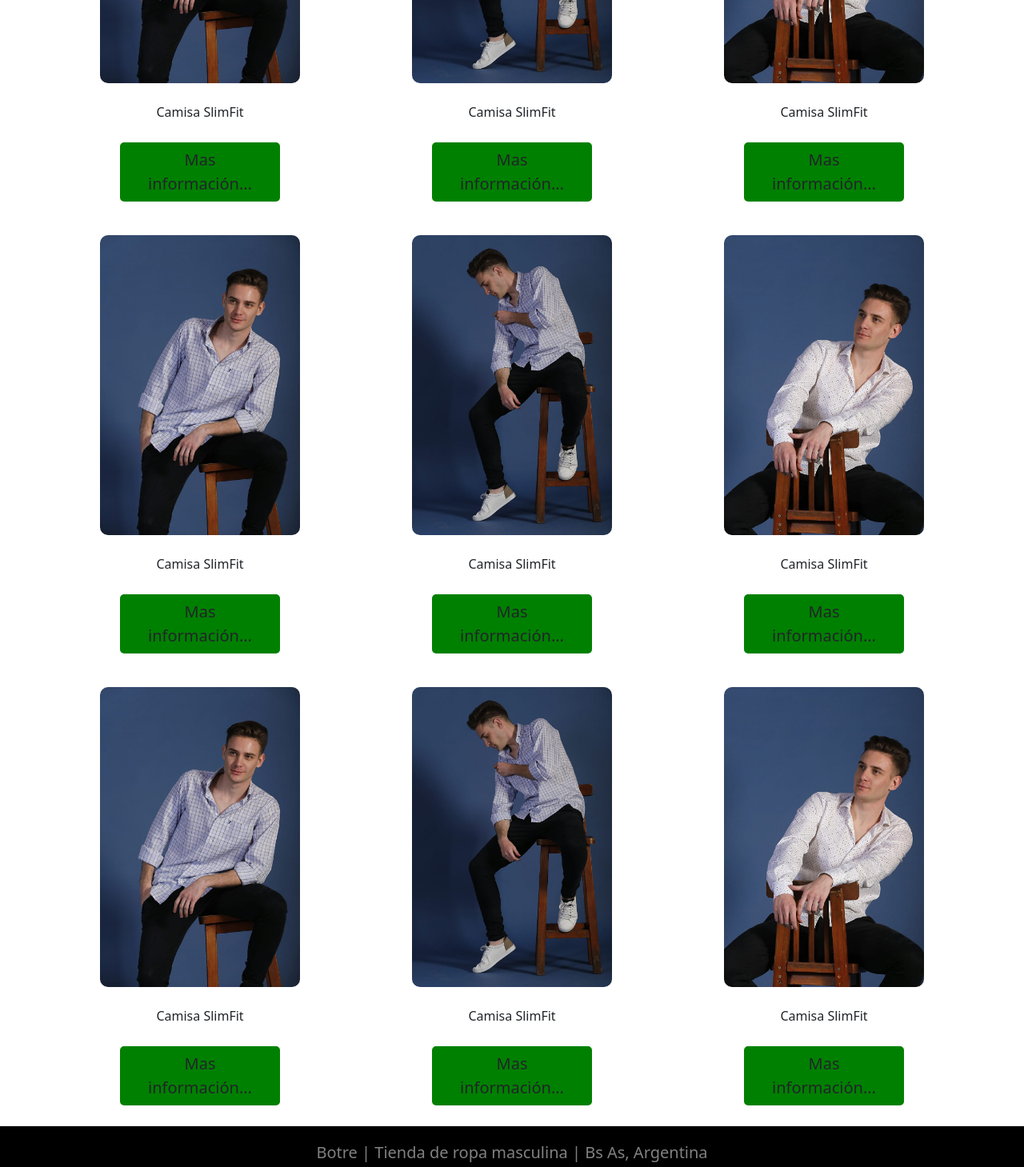
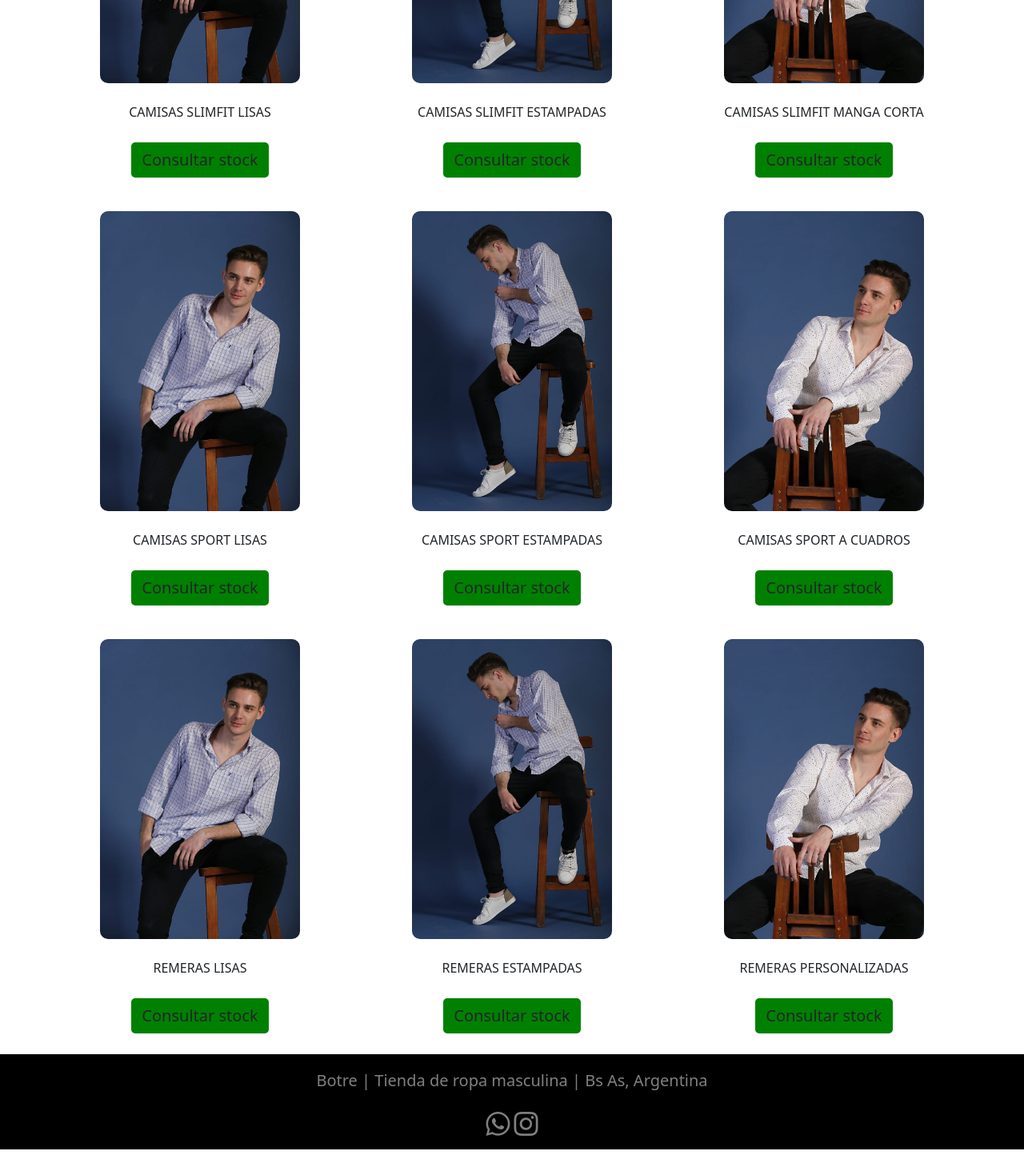
Before and after one commit to sebahuapa/HUAPALLA-tiendaRopa, a website: page paginas/coleccion.html in a window 1280 px wide. Shown: the part 460-1919 px from the top of the page at 80% size. After the commit the page ends 1897 px from the top, so only its background shows below. Drawn offline with nearby package versions, Linux system fonts and the light colour scheme.

Commit message:
Se actualizan algunos estilos y se reparan problemas responsive

```diff
--- a/paginas/coleccion.html
+++ b/paginas/coleccion.html
@@ -43,54 +43,54 @@
         <div class="container-fluid text-center">
             <div class="row p-3 justify-content-evenly">
                 <h1 class="mb-4 text-center">Colección</h1>
-                <div class="col-12 col-md-5 col-lg-3">
+                <div class="col-12 col-md-7 col-lg-3">
                     <img src="../images/botre5.jpeg" alt="Imagen coleccion 1" class="img-fluid" id="colecImg">
-                    <p class="mt-4">Camisa SlimFit</p>
-                    <button type="submit" class="btn btn-scheme-a" id="colecButton">Mas información...</button>
+                    <p class="mt-4">CAMISAS SLIMFIT LISAS</p>
+                    <button type="submit" class="btn btn-scheme-a" id="colecButton">Consultar stock</button>
                 </div>
-                <div class="col-12 col-md-5 col-lg-3">
+                <div class="col-12 col-md-7 col-lg-3">
                     <img src="../images/botre6.jpeg" alt="Imagen coleccion 2" class="img-fluid" id="colecImg">
-                    <p  class="mt-4">Camisa SlimFit</p>
-                    <button type="submit" class="btn btn-scheme-a" id="colecButton">Mas información...</button>
+                    <p  class="mt-4">CAMISAS SLIMFIT ESTAMPADAS</p>
+                    <button type="submit" class="btn btn-scheme-a" id="colecButton">Consultar stock</button>
                 </div>
-                <div class="col-12 col-md-5 col-lg-3">
+                <div class="col-12 col-md-7 col-lg-3">
                     <img src="../images/botre7.jpeg" alt="Imagen coleccion 3" class="img-fluid" id="colecImg">
-                    <p class="mt-4">Camisa SlimFit</p>
-                    <button type="submit" class="btn btn-scheme-a" id="colecButton">Mas información...</button>
+                    <p class="mt-4">CAMISAS SLIMFIT MANGA CORTA</p>
+                    <button type="submit" class="btn btn-scheme-a" id="colecButton">Consultar stock</button>
                 </div>
             </div>
             <div class="row p-3 justify-content-evenly">
-                <div class="col-12 col-md-5 col-lg-3">
+                <div class="col-12 col-md-7 col-lg-3">
                     <img src="../images/botre5.jpeg" alt="Imagen coleccion 4" class="img-fluid" id="colecImg">
-                    <p class="mt-4">Camisa SlimFit</p>
-                    <button type="submit" class="btn btn-scheme-a" id="colecButton">Mas información...</button>
+                    <p class="mt-4">CAMISAS SPORT LISAS</p>
+                    <button type="submit" class="btn btn-scheme-a" id="colecButton">Consultar stock</button>
                 </div>
-                <div class="col-12 col-md-5 col-lg-3">
+                <div class="col-12 col-md-7 col-lg-3">
                     <img src="../images/botre6.jpeg" alt="Imagen coleccion 5" class="img-fluid" id="colecImg">
-                    <p class="mt-4">Camisa SlimFit</p>
-                    <button type="submit" class="btn btn-scheme-a" id="colecButton">Mas información...</button>
+                    <p class="mt-4">CAMISAS SPORT ESTAMPADAS</p>
+                    <button type="submit" class="btn btn-scheme-a" id="colecButton">Consultar stock</button>
                 </div>
-                <div class="col-12 col-md-5 col-lg-3">
+                <div class="col-12 col-md-7 col-lg-3">
                     <img src="../images/botre7.jpeg" alt="Imagen coleccion 6" class="img-fluid" id="colecImg">
-                    <p class="mt-4">Camisa SlimFit</p>
-                    <button type="submit" class="btn btn-scheme-a" id="colecButton">Mas información...</button>
+                    <p class="mt-4">CAMISAS SPORT A CUADROS</p>
+                    <button type="submit" class="btn btn-scheme-a" id="colecButton">Consultar stock</button>
                 </div>
             </div>
             <div class="row p-3 justify-content-evenly">
-                <div class="col-12 col-md-5 col-lg-3">
+                <div class="col-12 col-md-7 col-lg-3">
                     <img src="../images/botre5.jpeg" alt="Imagen coleccion 7" class="img-fluid" id="colecImg">
-                    <p class="mt-4">Camisa SlimFit</p>
-                    <button type="submit" class="btn btn-scheme-a" id="colecButton">Mas información...</button>
+                    <p class="mt-4">REMERAS LISAS</p>
+                    <button type="submit" class="btn btn-scheme-a" id="colecButton">Consultar stock</button>
                 </div>
-                <div class="col-12 col-md-5 col-lg-3">
+                <div class="col-12 col-md-7 col-lg-3">
                     <img src="../images/botre6.jpeg" alt="Imagen coleccion 8" class="img-fluid" id="colecImg">
-                    <p class="mt-4">Camisa SlimFit</p>
-                    <button type="submit" class="btn btn-scheme-a" id="colecButton">Mas información...</button>
+                    <p class="mt-4">REMERAS ESTAMPADAS</p>
+                    <button type="submit" class="btn btn-scheme-a" id="colecButton">Consultar stock</button>
                 </div>
-                <div class="col-12 col-md-5 col-lg-3">
+                <div class="col-12 col-md-7 col-lg-3">
                     <img src="../images/botre7.jpeg" alt="Imagen coleccion 9" class="img-fluid" id="colecImg">
-                    <p class="mt-4">Camisa SlimFit</p>
-                    <button type="submit" class="btn btn-scheme-a" id="colecButton">Mas información...</button>
+                    <p class="mt-4">REMERAS PERSONALIZADAS</p>
+                    <button type="submit" class="btn btn-scheme-a sinstock" id="colecButton">Consultar stock</button>
                 </div>
             </div>
         </div>
--- a/scss/_accesorios.scss
+++ b/scss/_accesorios.scss
@@ -1,4 +1,10 @@
 #accesImg{
+    max-width: 250px;
+    margin-top: 5px;
+    opacity: 0.5;
+    border-radius: 20px;
+}
+#accesImg:hover{
+    opacity: 1;
     max-width: 300px;
-    margin-top: 5px;
 }
--- a/scss/estilos.scss
+++ b/scss/estilos.scss
@@ -88,3 +88,7 @@ hr{
     background: #F0D153;
     padding:1px;
 }
+
+.anuncioFondo{
+    background-color: cadetblue;
+}
```
Also changed, not shown: index.html (+1 -1 lines), paginas/accesorios.html (+6 -3 lines), css/estilos.css.
